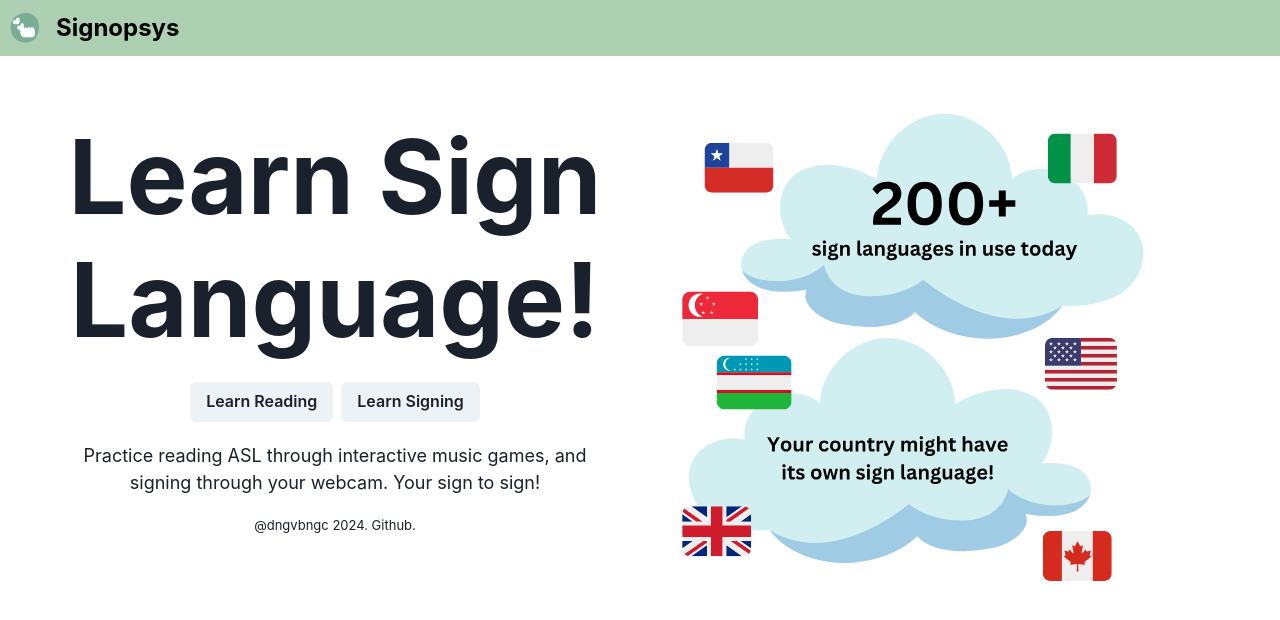
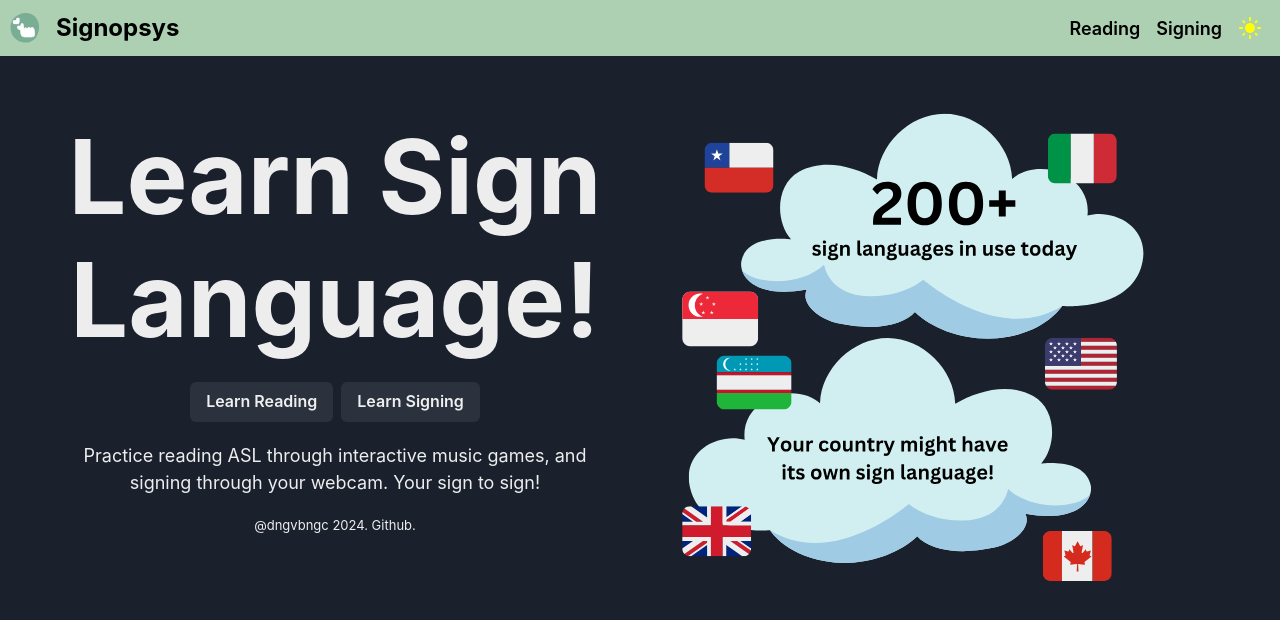
Before and after one commit to dngvbngc/learn-sign-language, a React (Vite) app: page / in a window 1280 px wide. Shown: the top 620 px of the page. Built offline with nearby package versions, Linux system fonts and the light colour scheme.

Commit message:
Implement color modes

```diff
--- /dev/null
+++ b/src/components/ColorModeButton.tsx
@@ -0,0 +1,28 @@
+import { useColorMode } from "@chakra-ui/react";
+
+const ColorModeButton = () => {
+  const { toggleColorMode, colorMode } = useColorMode();
+  const fill = colorMode === "dark" ? "yellow" : "";
+  const path =
+    colorMode === "dark"
+      ? "M12,7c-2.76,0-5,2.24-5,5s2.24,5,5,5s5-2.24,5-5S14.76,7,12,7L12,7z M2,13l2,0c0.55,0,1-0.45,1-1s-0.45-1-1-1l-2,0 c-0.55,0-1,0.45-1,1S1.45,13,2,13z M20,13l2,0c0.55,0,1-0.45,1-1s-0.45-1-1-1l-2,0c-0.55,0-1,0.45-1,1S19.45,13,20,13z M11,2v2 c0,0.55,0.45,1,1,1s1-0.45,1-1V2c0-0.55-0.45-1-1-1S11,1.45,11,2z M11,20v2c0,0.55,0.45,1,1,1s1-0.45,1-1v-2c0-0.55-0.45-1-1-1 C11.45,19,11,19.45,11,20z M5.99,4.58c-0.39-0.39-1.03-0.39-1.41,0c-0.39,0.39-0.39,1.03,0,1.41l1.06,1.06 c0.39,0.39,1.03,0.39,1.41,0s0.39-1.03,0-1.41L5.99,4.58z M18.36,16.95c-0.39-0.39-1.03-0.39-1.41,0c-0.39,0.39-0.39,1.03,0,1.41 l1.06,1.06c0.39,0.39,1.03,0.39,1.41,0c0.39-0.39,0.39-1.03,0-1.41L18.36,16.95z M19.42,5.99c0.39-0.39,0.39-1.03,0-1.41 c-0.39-0.39-1.03-0.39-1.41,0l-1.06,1.06c-0.39,0.39-0.39,1.03,0,1.41s1.03,0.39,1.41,0L19.42,5.99z M7.05,18.36 c0.39-0.39,0.39-1.03,0-1.41c-0.39-0.39-1.03-0.39-1.41,0l-1.06,1.06c-0.39,0.39-0.39,1.03,0,1.41s1.03,0.39,1.41,0L7.05,18.36z"
+      : "M11.01,3.05C6.51,3.54,3,7.36,3,12c0,4.97,4.03,9,9,9c4.63,0,8.45-3.5,8.95-8c0.09-0.79-0.78-1.42-1.54-0.95 c-0.84,0.54-1.84,0.85-2.91,0.85c-2.98,0-5.4-2.42-5.4-5.4c0-1.06,0.31-2.06,0.84-2.89C12.39,3.94,11.9,2.98,11.01,3.05z";
+
+  return (
+    <button type='button' onClick={toggleColorMode} aria-label='toggle theme'>
+      <svg
+        xmlns='http://www.w3.org/2000/svg'
+        enableBackground='new 0 0 24 24'
+        height='24px'
+        viewBox='0 0 24 24'
+        width='24px'
+        fill={fill}
+      >
+        <rect fill='none' height='24' width='24' />
+        <path d={path} />
+      </svg>
+    </button>
+  );
+};
+
+export default ColorModeButton;
--- a/src/components/NavBar.tsx
+++ b/src/components/NavBar.tsx
@@ -1,10 +1,16 @@
 import { HStack, Image, Text } from "@chakra-ui/react";
 import logo from "../assets/logo.svg";
 import { Link } from "react-router-dom";
+import ColorModeButton from "./ColorModeButton";
 
 const NavBar = () => {
   return (
-    <HStack padding='10px' backgroundColor='#ADD0B3'>
+    <HStack
+      padding='10px'
+      backgroundColor='brand.100'
+      justifyContent='space-between'
+    >
+      <HStack>
         <Link to='/'>
           <Image src={logo} boxSize='30px' objectFit='cover' />
         </Link>
@@ -19,6 +25,20 @@ const NavBar = () => {
           </Text>
         </Link>
       </HStack>
+      <HStack spacing={4} paddingRight={2}>
+        <Link to='/reading'>
+          <Text fontWeight='semibold' fontSize='large' color='black'>
+            Reading
+          </Text>
+        </Link>
+        <Link to='/reading'>
+          <Text fontWeight='semibold' fontSize='large' color='black'>
+            Signing
+          </Text>
+        </Link>
+        <ColorModeButton />
+      </HStack>
+    </HStack>
   );
 };
 
--- a/src/main.tsx
+++ b/src/main.tsx
@@ -1,12 +1,14 @@
 import React from "react";
 import ReactDOM from "react-dom/client";
-import { ChakraProvider } from "@chakra-ui/react";
+import { ChakraProvider, ColorModeScript } from "@chakra-ui/react";
 import { RouterProvider } from "react-router-dom";
 import router from "./routes";
+import theme from "./theme";
 
 ReactDOM.createRoot(document.getElementById("root") as HTMLElement).render(
   <React.StrictMode>
-    <ChakraProvider>
+    <ChakraProvider theme={theme}>
+      <ColorModeScript initialColorMode={theme.config.initialColorMode} />
       <RouterProvider router={router}></RouterProvider>
     </ChakraProvider>
   </React.StrictMode>
--- /dev/null
+++ b/src/theme.ts
@@ -0,0 +1,19 @@
+import { extendTheme, type ThemeConfig } from "@chakra-ui/react";
+
+const config: ThemeConfig = {
+  initialColorMode: "dark",
+};
+
+const theme = extendTheme(
+  { config },
+  {
+    colors: {
+      brand: {
+        100: "#ADD0B3",
+        200: "#79ad94",
+      },
+    },
+  }
+);
+
+export default theme;
```
Lines whose indentation alone changed are shown as unchanged.
